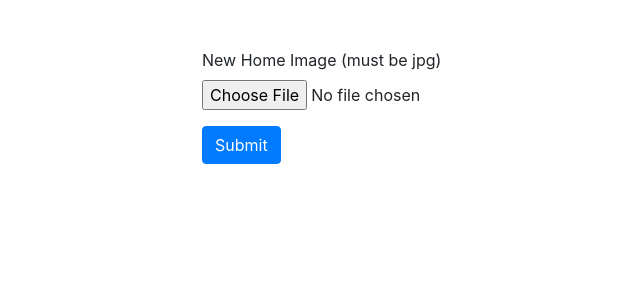
After one commit to KingsleyBell/caleb_website, a Flask app: page /new_home_image/ in a window 1280 px wide. The commit adds this page. Shown: the top 300 px of the page, without its empty margins (168-808 px from the left). Run offline with Flask 2, Linux system fonts and the light colour scheme; some libraries are stand-ins or nearby versions.

Commit message:
change home image functionality.

```diff
--- a/app/app.py
+++ b/app/app.py
@@ -20,7 +20,7 @@ def home():
     )
 
 
-@application.route('/sections/', methods=['GET', 'POST'])
+@application.route('/admin/', methods=['GET', 'POST'])
 @requires_auth
 def sections():
     db_path = os.path.join(application.static_folder, 'db/db.json')
@@ -161,6 +161,20 @@ def upload(section_id=None):
         return render_template('upload.html', sections=sections, section=section_id)
 
 
+@application.route('/new_home_image/', methods=['GET', 'POST'])
+@requires_auth
+def new_home_image():
+    if request.method == 'POST':
+        image_file = request.files.get('file')
+        upload_folder = os.path.join(application.static_folder, 'images')
+        filename = "home.jpg"
+        image_file.save(os.path.join(upload_folder, filename))
+
+        return redirect(url_for('sections'))
+    else:
+        return render_template('new_home_image.html')
+
+
 @application.route('/cv')
 def cv():
     return application.send_static_file('pdf/CV.pdf')
--- /dev/null
+++ b/app/templates/new_home_image.html
@@ -0,0 +1,27 @@
+<!DOCTYPE html>
+<html lang="en">
+<head>
+  <meta charset="UTF-8">
+  <title>UPLOAD</title>
+
+  <link rel="stylesheet"
+        href="https://maxcdn.bootstrapcdn.com/bootstrap/4.0.0-beta/css/bootstrap.min.css"
+        integrity="sha384-/Y6pD6FV/Vv2HJnA6t+vslU6fwYXjCFtcEpHbNJ0lyAFsXTsjBbfaDjzALeQsN6M"
+        crossorigin="anonymous">
+</head>
+<body>
+<div class="container">
+  <div class="row justify-content-center mt-5 ">
+    <div class="col-md-6">
+      <form method="post" enctype="multipart/form-data">
+        <div class="form-group">
+          <label for="file">New Home Image (must be jpg)</label>
+          <input type="file" class="form-control-file" id="file" name="file" required>
+        </div>
+        <button type="submit" class="btn btn-primary mb-2">Submit</button>
+      </form>
+    </div>
+  </div>
+</div>
+</body>
+</html>
```
Also changed, not shown: app/templates/sections.html (+11 -6 lines).
